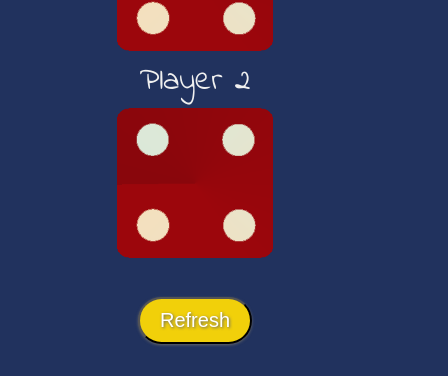
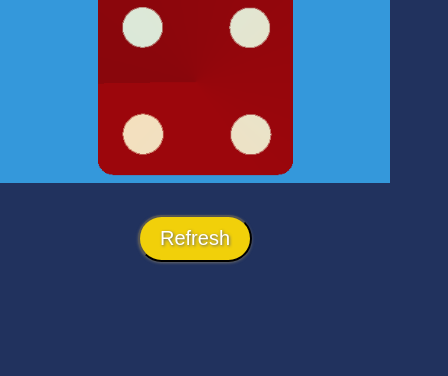
Before and after one commit to bmpandrada/diceRole, a plain HTML site: page index.html in a window 390 px wide. Shown: the part 661-1037 px from the top of the page, 448 px wide, since content can reach past the window. After the commit the page ends 955 px from the top, so only its background shows below. Drawn offline with Linux system fonts and the light colour scheme.

Commit message:
Update styles.css

```diff
--- a/styles.css
+++ b/styles.css
@@ -69,8 +69,14 @@
         width: 80%;
     }
 
-      @media only screen and (max-width: 600px) {
+   @media only screen and (max-width: 600px) {
         .container {
+            background: #3498db;
+        }
+        .dice {
+            display: inline;
+        }
+        .dice img {
             width: 50%;
         }
     }
```
